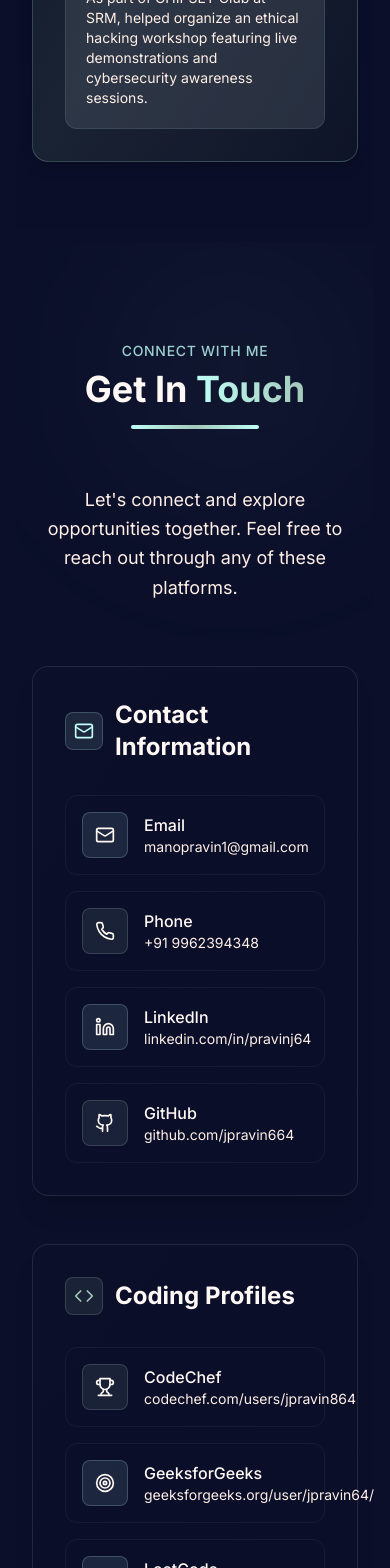
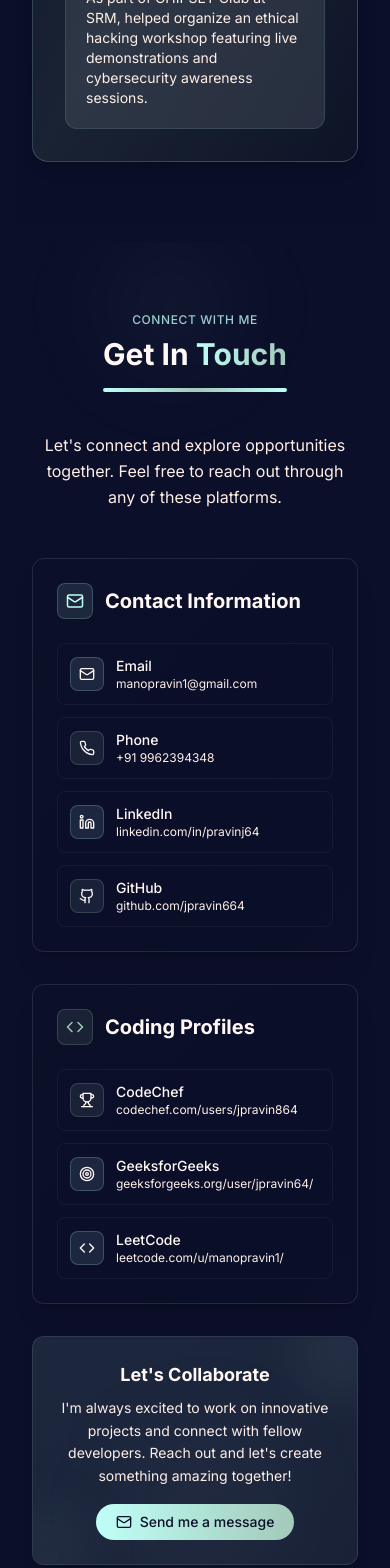
Before and after one commit to jpravin664/Pravin-Portfolio-Website, a React (Vite) app: page / in a window 390 px wide. Shown: the part 10432-12000 px from the top of the page. Built offline with nearby package versions, Linux system fonts and the light colour scheme.

Commit message:
Fixed Contact section layout for better responsiveness

```diff
--- a/src/sections/Contact.tsx
+++ b/src/sections/Contact.tsx
@@ -59,10 +59,10 @@
   ];
 
   return (
-    <section id="contact" className="py-24 relative overflow-hidden">
-      {/* Floating gradient elements */}
-      <div className="absolute top-0 left-1/4 w-64 h-64 bg-primary/5 rounded-full blur-[100px]"></div>
-      <div className="absolute bottom-10 right-1/4 w-80 h-80 bg-accent/5 rounded-full blur-[100px]"></div>
+  <section id="contact" className="py-16 md:py-24 relative overflow-hidden">
+  {/* Floating gradient elements - reduced size/blur on mobile */}
+  <div className="absolute top-0 left-1/4 w-32 h-32 md:w-64 md:h-64 bg-primary/5 rounded-full blur-[50px] md:blur-[100px]"></div>
+  <div className="absolute bottom-10 right-1/4 w-40 h-40 md:w-80 md:h-80 bg-accent/5 rounded-full blur-[50px] md:blur-[100px]"></div>
 
   <div className="container mx-auto px-4 sm:px-6 lg:px-8 relative z-10">
     <motion.div
@@ -70,27 +70,26 @@
       whileInView={{ opacity: 1, y: 0 }}
       transition={{ duration: 0.6 }}
       viewport={{ once: true }}
-          className="text-center mb-16"
+      className="text-center mb-12 md:mb-16"
     >
       <div className="inline-flex flex-col items-center">
-            <span className="text-sm font-medium text-primary/80 mb-2 tracking-wider">
+        <span className="text-xs sm:text-sm font-medium text-primary/80 mb-2 tracking-wider">
           CONNECT WITH ME
         </span>
-            <h2 className="text-4xl sm:text-5xl font-bold mb-4">
+        <h2 className="text-3xl sm:text-4xl md:text-5xl font-bold mb-4">
           Get In <span className="text-transparent bg-clip-text bg-gradient-to-r from-primary to-accent">Touch</span>
         </h2>
 
         <motion.div
-            className="w-32 h-1 bg-gradient-to-r from-primary via-accent to-primary mx-auto rounded-full mb-8"
+          className="w-24 md:w-32 h-1 bg-gradient-to-r from-primary via-accent to-primary mx-auto rounded-full mb-6 md:mb-8"
           initial={{ width: 0 }}
-            whileInView={{ width: 128 }}
-            viewport={{ once: false }} // This makes it reset when exiting/re-entering view
+          whileInView={{ width: "100%" }}
+          viewport={{ once: false }}
           transition={{ duration: 0.8, delay: 0.4 }}
         ></motion.div>
-
       </div>
       <motion.p
-            className="text-lg text-text-secondary max-w-2xl mx-auto mt-6 leading-relaxed"
+        className="text-base md:text-lg text-text-secondary max-w-2xl mx-auto mt-4 md:mt-6 leading-relaxed"
         initial={{ opacity: 0 }}
         whileInView={{ opacity: 1 }}
         transition={{ delay: 0.2, duration: 0.6 }}
@@ -99,7 +98,7 @@
       </motion.p>
     </motion.div>
 
-        <div className="grid grid-cols-1 lg:grid-cols-2 gap-12">
+    <div className="grid grid-cols-1 lg:grid-cols-2 gap-8 md:gap-12">
       {/* Contact Information */}
       <motion.div
         initial={{ opacity: 0, x: -30 }}
@@ -107,15 +106,15 @@
         transition={{ duration: 0.6 }}
         viewport={{ once: true }}
       >
-            <div className="bg-gradient-to-br from-background to-background/90 border border-white/10 rounded-2xl p-8 shadow-xl backdrop-blur-sm">
-              <div className="flex items-center gap-3 mb-8">
+        <div className="bg-gradient-to-br from-background to-background/90 border border-white/10 rounded-xl md:rounded-2xl p-6 md:p-8 shadow-xl backdrop-blur-sm">
+          <div className="flex items-center gap-3 mb-6 md:mb-8">
             <div className="p-2 bg-primary/10 rounded-lg border border-primary/20">
-                  <Mail className="text-primary" size={20} />
+              <Mail className="text-primary" size={18} md:size={20} />
             </div>
-                <h3 className="text-2xl font-bold text-text">Contact Information</h3>
+            <h3 className="text-xl md:text-2xl font-bold text-text">Contact Information</h3>
           </div>
 
-              <div className="space-y-4">
+          <div className="space-y-3 md:space-y-4">
             {contactLinks.map((contact, index) => (
               <motion.a
                 key={index}
@@ -128,16 +127,16 @@
                 transition={{ duration: 0.4, delay: index * 0.1 }}
                 viewport={{ once: true }}
               >
-                    <div className="p-4 rounded-xl transition-all duration-300 group-hover:bg-white/5 group-hover:border-primary/30 border border-white/5">
-                      <div className="flex items-center gap-4">
-                        <div className={`p-3 rounded-lg bg-${contact.color}/10 border border-${contact.color}/20 group-hover:bg-${contact.color}/20 transition-colors`}>
-                          {contact.icon}
+                <div className="p-3 md:p-4 rounded-lg md:rounded-xl transition-all duration-300 group-hover:bg-white/5 group-hover:border-primary/30 border border-white/5">
+                  <div className="flex items-center gap-3 md:gap-4">
+                    <div className={`p-2 md:p-3 rounded-lg bg-${contact.color}/10 border border-${contact.color}/20 group-hover:bg-${contact.color}/20 transition-colors`}>
+                      {React.cloneElement(contact.icon, { size: 16 })}
                     </div>
-                        <div>
-                          <h4 className="font-medium text-text group-hover:text-primary transition-colors">
+                    <div className="overflow-hidden">
+                      <h4 className="font-medium text-sm md:text-base text-text group-hover:text-primary transition-colors truncate">
                         {contact.label}
                       </h4>
-                          <p className="text-sm text-text-secondary group-hover:text-text transition-colors">
+                      <p className="text-xs md:text-sm text-text-secondary group-hover:text-text transition-colors truncate">
                         {contact.value}
                       </p>
                     </div>
@@ -150,7 +149,7 @@
       </motion.div>
 
       {/* Right Column */}
-          <div className="space-y-12">
+      <div className="space-y-8 md:space-y-12">
         {/* Coding Profiles */}
         <motion.div
           initial={{ opacity: 0, x: 30 }}
@@ -158,15 +157,15 @@
           transition={{ duration: 0.6 }}
           viewport={{ once: true }}
         >
-              <div className="bg-gradient-to-br from-background to-background/90 border border-white/10 rounded-2xl p-8 shadow-xl backdrop-blur-sm">
-                <div className="flex items-center gap-3 mb-8">
+          <div className="bg-gradient-to-br from-background to-background/90 border border-white/10 rounded-xl md:rounded-2xl p-6 md:p-8 shadow-xl backdrop-blur-sm">
+            <div className="flex items-center gap-3 mb-6 md:mb-8">
               <div className="p-2 bg-accent/10 rounded-lg border border-accent/20">
-                    <Code className="text-accent" size={20} />
+                <Code className="text-accent" size={18} md:size={20} />
               </div>
-                  <h3 className="text-2xl font-bold text-text">Coding Profiles</h3>
+              <h3 className="text-xl md:text-2xl font-bold text-text">Coding Profiles</h3>
             </div>
 
-                <div className="space-y-4">
+            <div className="space-y-3 md:space-y-4">
               {codingProfiles.map((profile, index) => (
                 <motion.a
                   key={index}
@@ -179,16 +178,16 @@
                   transition={{ duration: 0.4, delay: index * 0.1 }}
                   viewport={{ once: true }}
                 >
-                      <div className="p-4 rounded-xl transition-all duration-300 group-hover:bg-white/5 group-hover:border-accent/30 border border-white/5">
-                        <div className="flex items-center gap-4">
-                          <div className={`p-3 rounded-lg bg-${profile.color}/10 border border-${profile.color}/20 group-hover:bg-${profile.color}/20 transition-colors`}>
-                            {profile.icon}
+                  <div className="p-3 md:p-4 rounded-lg md:rounded-xl transition-all duration-300 group-hover:bg-white/5 group-hover:border-accent/30 border border-white/5">
+                    <div className="flex items-center gap-3 md:gap-4">
+                      <div className={`p-2 md:p-3 rounded-lg bg-${profile.color}/10 border border-${profile.color}/20 group-hover:bg-${profile.color}/20 transition-colors`}>
+                        {React.cloneElement(profile.icon, { size: 16 })}
                       </div>
-                          <div>
-                            <h4 className="font-medium text-text group-hover:text-accent transition-colors">
+                      <div className="overflow-hidden">
+                        <h4 className="font-medium text-sm md:text-base text-text group-hover:text-accent transition-colors truncate">
                           {profile.label}
                         </h4>
-                            <p className="text-sm text-text-secondary group-hover:text-text transition-colors">
+                        <p className="text-xs md:text-sm text-text-secondary group-hover:text-text transition-colors truncate">
                           {profile.value}
                         </p>
                       </div>
@@ -207,21 +206,21 @@
           transition={{ duration: 0.6, delay: 0.2 }}
           viewport={{ once: true }}
         >
-              <div className="relative overflow-hidden rounded-2xl bg-gradient-to-br from-primary/10 to-accent/10 border border-white/10 p-8 shadow-lg">
-                <div className="absolute -top-10 -right-10 w-32 h-32 bg-primary/5 rounded-full blur-2xl"></div>
-                <div className="absolute -bottom-10 -left-10 w-32 h-32 bg-accent/5 rounded-full blur-2xl"></div>
+          <div className="relative overflow-hidden rounded-xl md:rounded-2xl bg-gradient-to-br from-primary/10 to-accent/10 border border-white/10 p-6 md:p-8 shadow-lg">
+            <div className="absolute -top-8 -right-8 w-24 h-24 md:w-32 md:h-32 bg-primary/5 rounded-full blur-xl md:blur-2xl"></div>
+            <div className="absolute -bottom-8 -left-8 w-24 h-24 md:w-32 md:h-32 bg-accent/5 rounded-full blur-xl md:blur-2xl"></div>
 
             <div className="relative text-center">
-                  <h4 className="text-xl font-bold mb-3 text-text">Let's Collaborate</h4>
-                  <p className="text-text-secondary mb-6 leading-relaxed">
+              <h4 className="text-lg md:text-xl font-bold mb-2 md:mb-3 text-text">Let's Collaborate</h4>
+              <p className="text-sm md:text-base text-text-secondary mb-4 md:mb-6 leading-relaxed">
                 I'm always excited to work on innovative projects and connect with fellow developers.
                 Reach out and let's create something amazing together!
               </p>
               <a
                 href="mailto:manopravin1@gmail.com"
-                    className="inline-flex items-center gap-2 px-6 py-3 rounded-full bg-gradient-to-r from-primary to-accent text-background font-medium hover:shadow-lg hover:shadow-primary/30 transition-all"
+                className="inline-flex items-center gap-2 px-5 py-2 md:px-6 md:py-3 text-sm md:text-base rounded-full bg-gradient-to-r from-primary to-accent text-background font-medium hover:shadow-lg hover:shadow-primary/30 transition-all"
               >
-                    <Mail size={18} />
+                <Mail size={16} md:size={18} />
                 <span>Send me a message</span>
               </a>
             </div>
```
Lines whose indentation alone changed are shown as unchanged.
